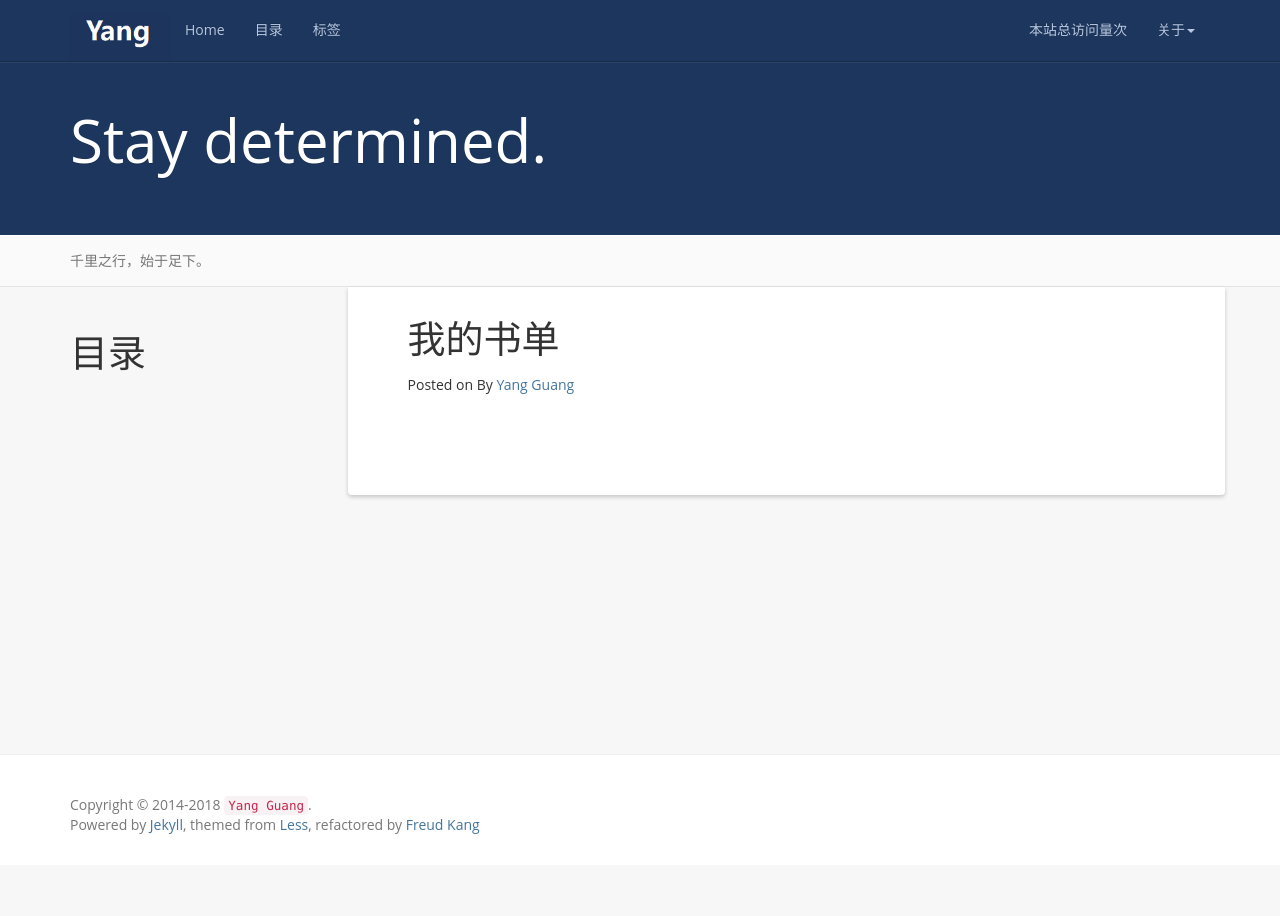
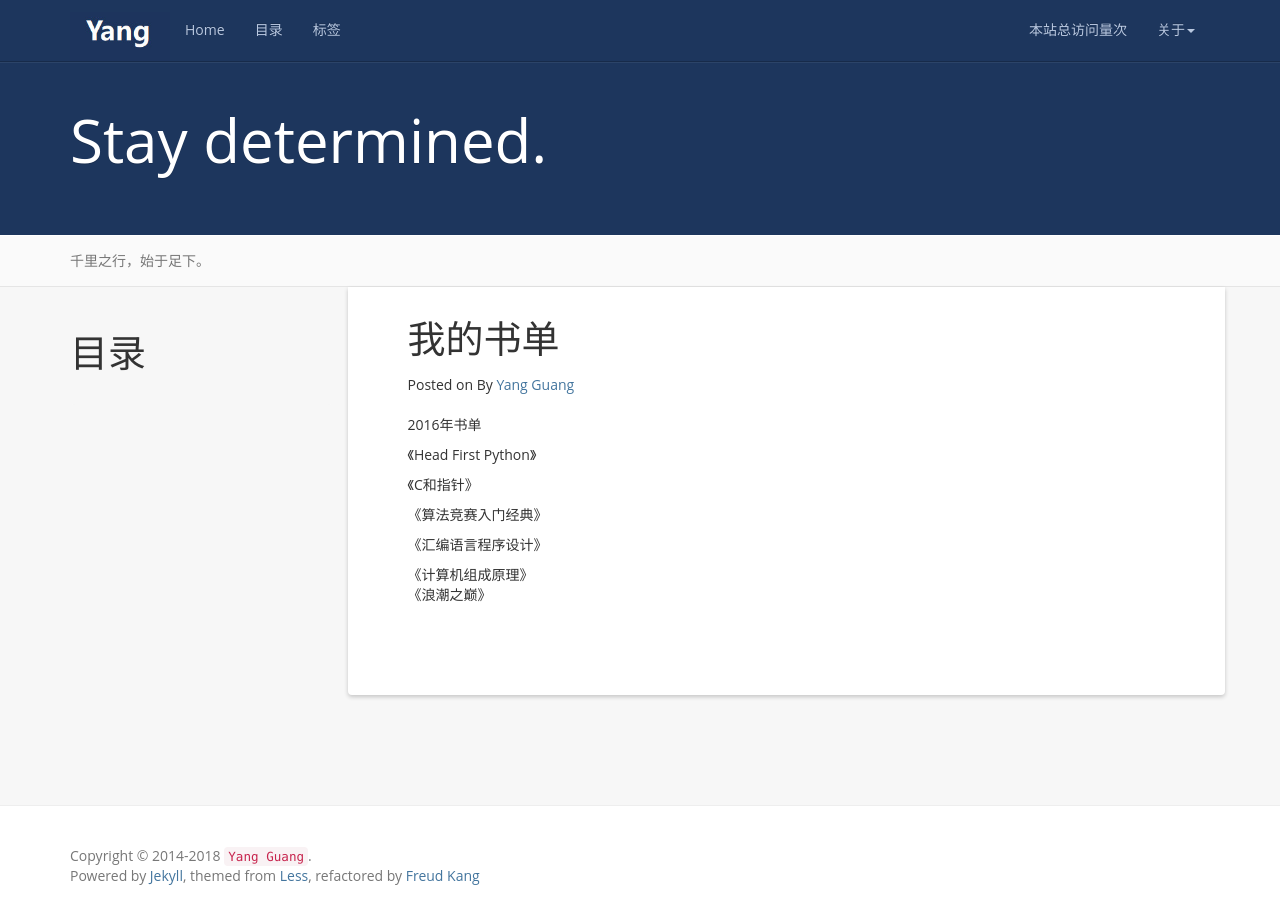
Before and after one commit to CNS1mple/CNS1mple.github.io, a Jekyll site: the page built from books.md, in a window 1280 px wide. Built offline with Jekyll 4.4.1, drawn with Linux system fonts in a browser that asks for light colours; nearby versions of some CDN libraries; comment, search, counter and statistics services are not loaded.

Commit message:
2016年书单

```diff
--- a/books.md
+++ b/books.md
@@ -6,3 +6,15 @@ permalink: /books/
 
 * content
 {:toc}
+2016年书单
+
+《Head First Python》
+
+《C和指针》
+
+《算法竞赛入门经典》
+
+《汇编语言程序设计》
+
+《计算机组成原理》
+《浪潮之巅》
```
